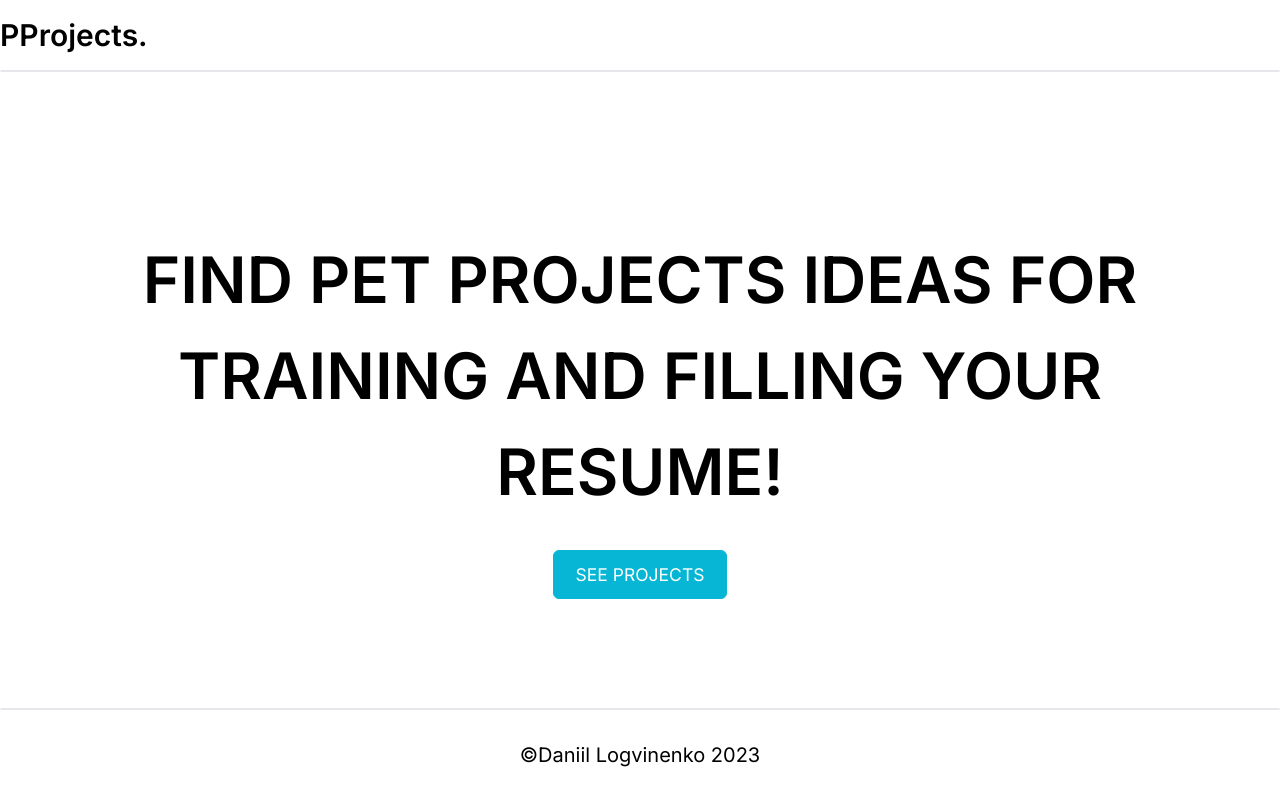
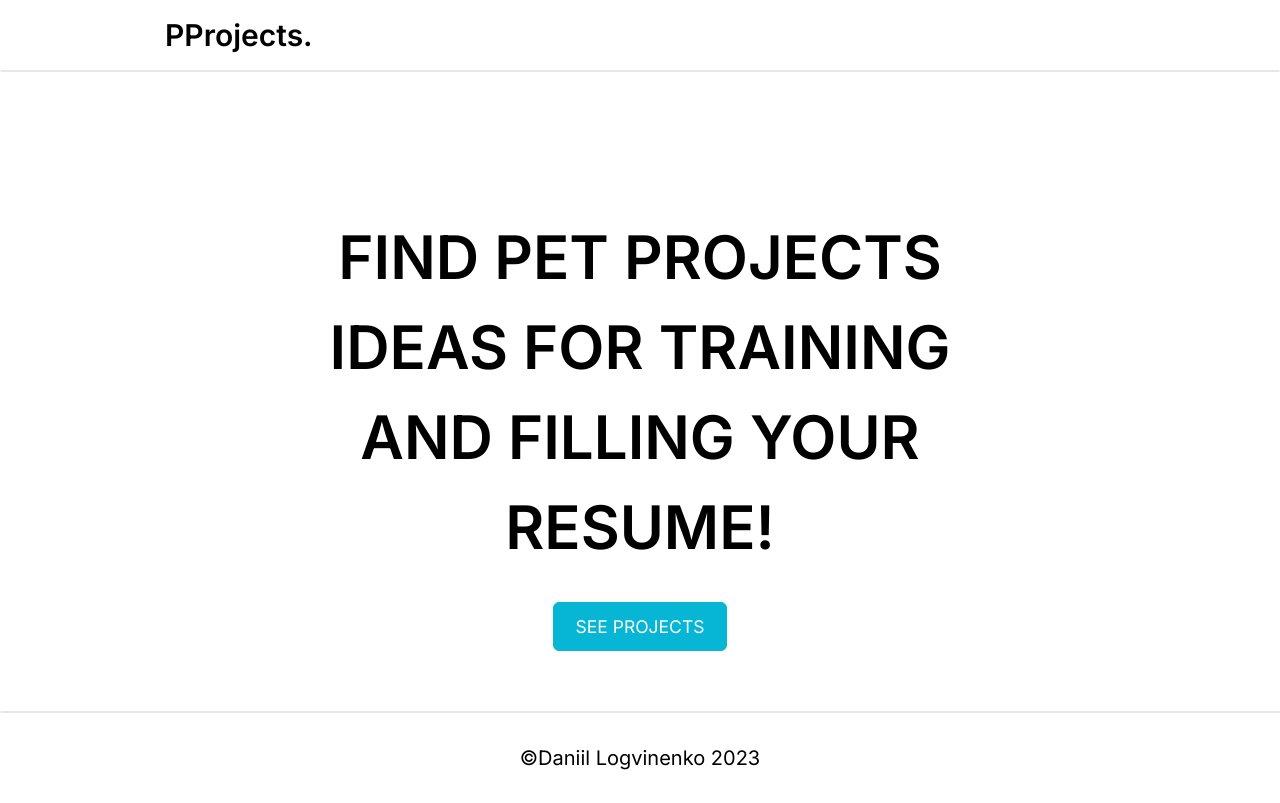
Before and after one commit to daniillogvinenko/PProjects, a React app: page / in a window 1280 px wide. Built offline with nearby package versions, Linux system fonts and the light colour scheme.

Commit message:
adaptive design

```diff
--- a/src/entities/Project/ui/ProjectDetails/ProjectDetails.module.scss
+++ b/src/entities/Project/ui/ProjectDetails/ProjectDetails.module.scss
@@ -27,6 +27,22 @@
     height: 518px;
     border-radius: 6px;
     box-shadow: 0 2px 1px -1px rgba(0, 0, 0, 0.2), 0 1px 1px 0 rgba(0, 0, 0, 0.14), 0 1px 3px 0 rgba(0, 0, 0, 0.12);
+
+    @media (max-width: 1360px) {
+        height: 380px;
+    }
+
+    @media (max-width: 1100px) {
+        height: 320px;
+    }
+
+    @media (max-width: 850px) {
+        height: 220px;
+    }
+
+    @media (max-width: 610px) {
+        height: 180px;
+    }
 }
 
 .stackTitle {
--- a/src/entities/Project/ui/ProjectDetails/ProjectDetails.tsx
+++ b/src/entities/Project/ui/ProjectDetails/ProjectDetails.tsx
@@ -19,17 +19,17 @@ export const ProjectDetails = () => {
             <div className={classes.ProjectDetails}>
                 <div className={classes.skeletonContainer}>
                     <div className={classes.title}>
-                        <Skeleton height="30px" width="300px" />
+                        <Skeleton height="30px" width="20%" />
                     </div>
                     <div className={classes.description}>
-                        <Skeleton height="16px" width="1200px" />
-                        <Skeleton height="16px" width="800px" />
+                        <Skeleton height="16px" width="100%" />
+                        <Skeleton height="16px" width="80%" />
                     </div>
                     <div className={classes.image} style={{ background: `url('${project?.image}') center 0/cover` }}>
                         <Skeleton height="100%" width="100%" />
                     </div>
                     <div className={classes.stackTitle}>
-                        <Skeleton height="30px" width="200px" />
+                        <Skeleton height="30px" width="20%" />
                     </div>
                 </div>
             </div>
--- a/src/entities/Project/ui/ProjectDetailsCarousel/ProjectDetailsCarousel.module.scss
+++ b/src/entities/Project/ui/ProjectDetailsCarousel/ProjectDetailsCarousel.module.scss
@@ -4,8 +4,40 @@
     box-shadow: 0 3px 7px rgba(0, 0, 0, 0.233);
     overflow: hidden;
     padding: 10px;
+
+    @media (max-width: 1360px) {
+        height: 540px;
+    }
+
+    @media (max-width: 1100px) {
+        height: 430px;
+    }
+
+    @media (max-width: 850px) {
+        height: 320px;
+    }
+
+    @media (max-width: 610px) {
+        height: 200px;
+    }
 }
 
 .image {
     height: 600px;
+
+    @media (max-width: 1360px) {
+        height: 440px;
+    }
+
+    @media (max-width: 1100px) {
+        height: 330px;
+    }
+
+    @media (max-width: 850px) {
+        height: 220px;
+    }
+
+    @media (max-width: 610px) {
+        height: 100px;
+    }
 }
--- a/src/pages/MainPage/ui/MainPage.module.scss
+++ b/src/pages/MainPage/ui/MainPage.module.scss
@@ -1,14 +1,47 @@
 .MainPage {
     text-align: center;
     margin-top: 160px;
+
+    @media (max-width: 1360px) {
+        margin-top: 140px;
+    }
+
+    @media (max-width: 1100px) {
+        margin-top: 120px;
+    }
+
+    @media (max-width: 850px) {
+        margin-top: 120px;
+    }
+
+    @media (max-width: 610px) {
+        margin-top: 80px;
+    }
 }
 
 .title {
     font-size: 64px;
     font-weight: 600;
     line-height: 150%;
-    width: 1200px;
+    width: 60%;
     margin: 0 auto;
+
+    @media (max-width: 1360px) {
+        font-size: 60px;
+    }
+
+    @media (max-width: 1100px) {
+        font-size: 50px;
+    }
+
+    @media (max-width: 850px) {
+        font-size: 40px;
+        width: 80%;
+    }
+
+    @media (max-width: 610px) {
+        font-size: 30px;
+    }
 }
 
 .Btn a:link,
--- /dev/null
+++ b/src/pages/ProjectsPage/ui/CardsSkeleton/CardsSkeleton.module.scss
@@ -0,0 +1,3 @@
+.skeletonContainer {
+    width: 100%;
+}
--- a/src/pages/ProjectsPage/ui/CardsSkeleton/CardsSkeleton.tsx
+++ b/src/pages/ProjectsPage/ui/CardsSkeleton/CardsSkeleton.tsx
@@ -1,14 +1,30 @@
 import { Skeleton } from "primereact/skeleton";
+import classes from "./CardsSkeleton.module.scss";
 
 export const CardsSkeleton = () => {
     return (
         <>
-            <Skeleton width="283px" height="586px" />
-            <Skeleton width="283px" height="586px" />
-            <Skeleton width="283px" height="586px" />
-            <Skeleton width="283px" height="586px" />
-            <Skeleton width="283px" height="586px" />
-            <Skeleton width="283px" height="586px" />
+            <div className={classes.skeletonContainer}>
+                <Skeleton width="100%" height="586px" />
+            </div>
+            <div className={classes.skeletonContainer}>
+                <Skeleton width="100%" height="586px" />
+            </div>
+            <div className={classes.skeletonContainer}>
+                <Skeleton width="100%" height="586px" />
+            </div>
+            <div className={classes.skeletonContainer}>
+                <Skeleton width="100%" height="586px" />
+            </div>
+            <div className={classes.skeletonContainer}>
+                <Skeleton width="100%" height="586px" />
+            </div>
+            <div className={classes.skeletonContainer}>
+                <Skeleton width="100%" height="586px" />
+            </div>
+            <div className={classes.skeletonContainer}>
+                <Skeleton width="100%" height="586px" />
+            </div>
         </>
     );
 };
--- a/src/pages/ProjectsPage/ui/ProjectsPage.module.scss
+++ b/src/pages/ProjectsPage/ui/ProjectsPage.module.scss
@@ -6,6 +6,10 @@
     display: flex;
     justify-content: space-between;
     gap: 56px;
+
+    @media (max-width: 1100px) {
+        flex-direction: column;
+    }
 }
 
 .cards {
@@ -13,6 +17,14 @@
     grid-template-columns: 1fr 1fr 1fr;
     grid-template-rows: min-content;
     gap: 30px;
+
+    @media (max-width: 1360px) {
+        grid-template-columns: 1fr 1fr;
+    }
+
+    @media (max-width: 610px) {
+        grid-template-columns: 1fr;
+    }
 }
 
 .card {
--- a/src/pages/ProjectsPage/ui/ProjectsPageFilters/ProjectsPageFilters.module.scss
+++ b/src/pages/ProjectsPage/ui/ProjectsPageFilters/ProjectsPageFilters.module.scss
@@ -4,6 +4,10 @@
     // height: 100%;
     border-radius: 6px;
     box-shadow: 0 3px 7px rgba(0, 0, 0, 0.233);
+
+    @media (max-width: 1100px) {
+        width: 100%;
+    }
 
 }
 
--- a/src/pages/ProjectsPage/ui/ProjectsPageFilters/ProjectsPageFilters.tsx
+++ b/src/pages/ProjectsPage/ui/ProjectsPageFilters/ProjectsPageFilters.tsx
@@ -46,20 +46,17 @@ export const ProjectsPageFilters = () => {
                     <InputText
                         onChange={onChangeHandler}
                         value={query}
-                        tooltip="Search"
                         className={classes.searchInput}
                         placeholder="Search"
                     />
                 </span>
                 <MultiSelect
-                    tooltip="Stack"
                     placeholder="Stack"
                     value={selectedTechnologies}
                     onChange={setSelectedTechnologies}
                     options={["JavaScript", "React", "SCSS", "Redux", "TailWind", "JSON server", "API calls"]}
                 />
                 <Dropdown
-                    tooltip="Level"
                     placeholder="Level"
                     value={selectedLevel}
                     onChange={setSelectedLevel}
--- a/src/shared/styles/index.scss
+++ b/src/shared/styles/index.scss
@@ -8,8 +8,25 @@ body {
 }
 
 .container {
-    width: 1300px;
+    width: 1350px;
     margin: 0 auto;
+    padding: 0 25px;
+
+    @media (max-width: 1360px) {
+        width: 1000px;
+    }
+
+    @media (max-width: 1100px) {
+        width: 800px;
+    }
+
+    @media (max-width: 850px) {
+        width: 600px;
+    }
+
+    @media (max-width: 610px) {
+        width: 100%;
+    }
 }
 
 body::-webkit-scrollbar {
```
Also changed, not shown: src/pages/ProjectsPage/ui/ProjectsPage.tsx (+14 -3 lines).
